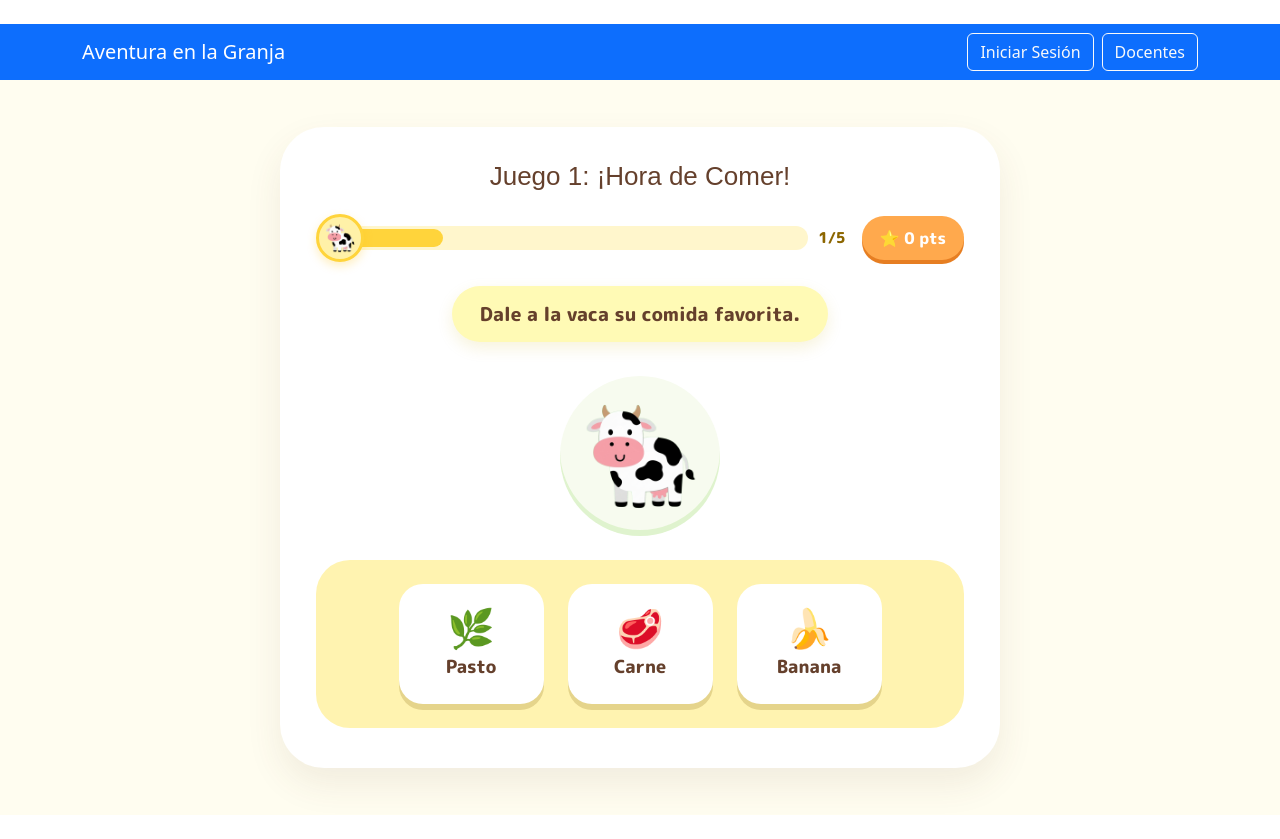
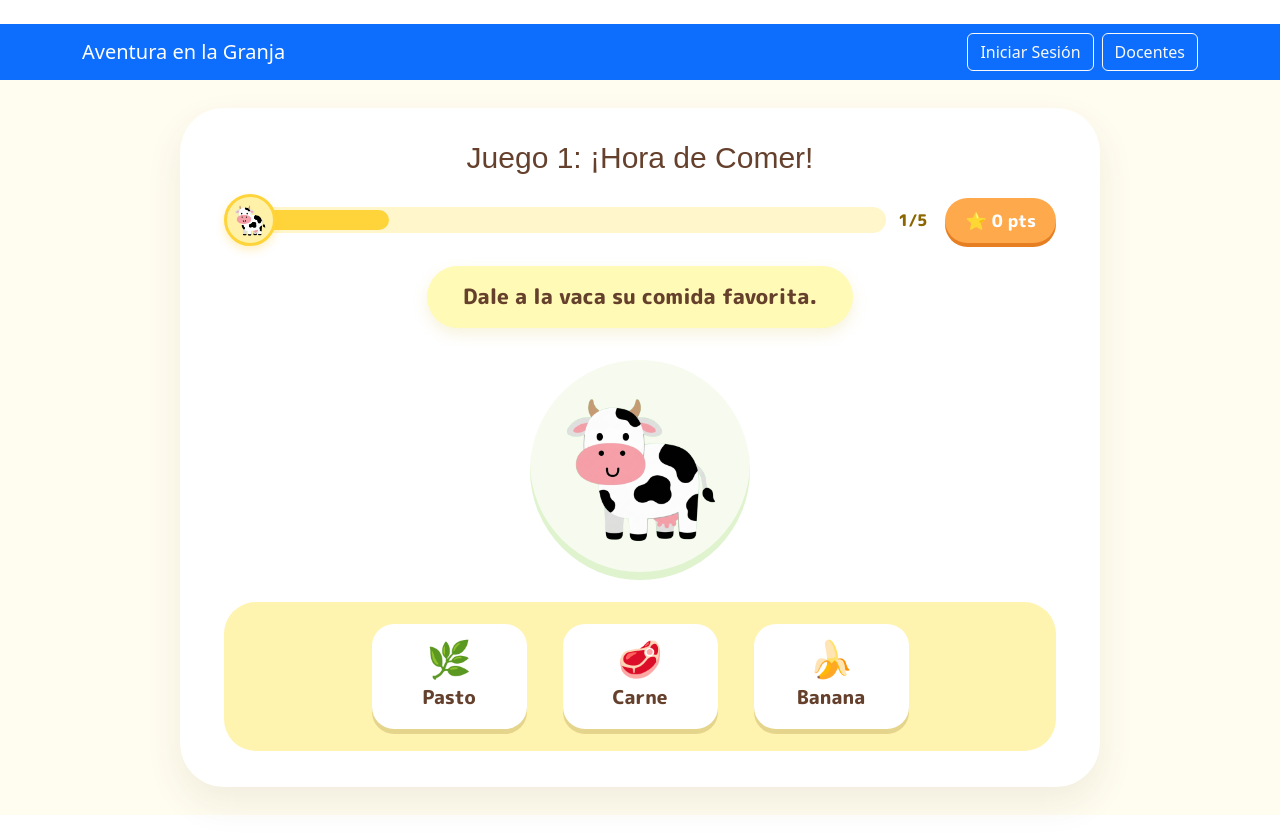
Before and after one commit to AlezzzGutierrez/Proyectofinal_grupo_4, a React (Vite) app in the folder fpwProyectoFinalReactGrupo4/: page /comida in a window 1280 px wide. Built offline with nearby package versions, Linux system fonts and the light colour scheme; a web font is replaced by a local one.

Commit message:
Gianella Gutierrez modifico tamaños de las cards

```diff
--- a/fpwProyectoFinalReactGrupo4/src/pages/JuegoComida.jsx
+++ b/fpwProyectoFinalReactGrupo4/src/pages/JuegoComida.jsx
@@ -48,7 +48,7 @@ export const JuegoComida = () => {
 
   return (
     <div className="juego-comida-wrapper">
-      <Container className="d-flex justify-content-center align-items-center py-4">
+      <Container fluid className="d-flex justify-content-center align-items-center py-4">
         <div className="juego-card">
           {/* Título del juego */}
           <h2 className="juego-titulo">Juego 1: ¡Hora de Comer!</h2>
--- a/fpwProyectoFinalReactGrupo4/src/pages/JuegoIntruso.jsx
+++ b/fpwProyectoFinalReactGrupo4/src/pages/JuegoIntruso.jsx
@@ -43,7 +43,7 @@ export const JuegoIntruso = () => {
   };
 
   return (
-    <div className="juego-intruso-wrapper">
+    <div fluid className="juego-intruso-wrapper">
       <Container className="d-flex justify-content-center align-items-center py-4">
         <div className="juego-card">
           {/* Título del juego */}
--- a/fpwProyectoFinalReactGrupo4/src/styles/JuegoComida.css
+++ b/fpwProyectoFinalReactGrupo4/src/styles/JuegoComida.css
@@ -8,22 +8,27 @@
   align-items: center;
 }
 
-/* Tarjeta principal blanca redondeada estilo app infantil */
+/* Tarjeta principal blanca redondeada ampliada */
 .juego-card {
   background-color: #FFFFFF;
-  width: 100%;
-  max-width: 680px;
+  width: 95%;
+  max-width: 920px;
+  min-height: auto;      /* Evita que se estire de más hacia abajo */
   border-radius: 44px;
-  padding: 34px 36px 40px 36px;
+  padding: 30px 44px 34px 44px;
   box-shadow: 0 16px 36px rgba(101, 64, 44, 0.09);
   text-align: center;
+
+  display: flex;
+  flex-direction: column;
+  justify-content: center;
 }
 
 .juego-titulo {
   font-family: 'Mochiy Pop One', sans-serif;
   color: #65402C;
-  font-size: 26px;
-  margin-bottom: 22px;
+  font-size: 32px;
+  margin-bottom: 18px;
 }
 
 /* ================= BARRA SUPERIOR ================= */
@@ -31,8 +36,8 @@
   display: flex;
   align-items: center;
   justify-content: space-between;
-  gap: 16px;
-  margin-bottom: 24px;
+  gap: 18px;
+  margin-bottom: 20px;
 }
 
 .progreso-contenedor {
@@ -43,15 +48,15 @@
 }
 
 .avatar-ronda {
-  width: 48px;
-  height: 48px;
+  width: 54px;
+  height: 54px;
   background-color: #FFF1A8;
   border: 3px solid #FFD43B;
   border-radius: 50%;
   display: flex;
   align-items: center;
   justify-content: center;
-  font-size: 26px;
+  font-size: 28px;
   z-index: 2;
   box-shadow: 0 4px 10px rgba(255, 193, 7, 0.25);
   flex-shrink: 0;
@@ -59,11 +64,11 @@
 
 .progreso-track {
   flex: 1;
-  height: 24px;
+  height: 28px;
   background-color: #FFF6CC;
   border-radius: 999px;
   margin-left: -14px;
-  padding: 3px;
+  padding: 4px;
   overflow: hidden;
 }
 
@@ -75,10 +80,10 @@
 }
 
 .texto-ronda {
-  margin-left: 10px;
+  margin-left: 12px;
   font-weight: 800;
   color: #8C6600;
-  font-size: 15px;
+  font-size: 17px;
   white-space: nowrap;
 }
 
@@ -86,8 +91,8 @@
   background-color: #FFA94D;
   color: #FFFFFF;
   font-weight: 800;
-  font-size: 16px;
-  padding: 10px 18px;
+  font-size: 18px;
+  padding: 11px 22px;
   border-radius: 999px;
   box-shadow: 0 4px 0 #E67E22;
   white-space: nowrap;
@@ -98,13 +103,14 @@
   background-color: #FFFAB5;
   color: #65402C;
   font-weight: 800;
-  font-size: 20px;
-  padding: 14px 30px;
+  font-size: 23px;
+  padding: 16px 40px;
   border-radius: 999px;
   display: inline-block;
+  align-self: center;
   max-width: 95%;
   box-shadow: 0 6px 16px rgba(201, 169, 0, 0.14);
-  margin-bottom: 18px;
+  margin-bottom: 16px;
 }
 
 /* ================= ANIMAL CENTRAL ================= */
@@ -112,22 +118,22 @@
   display: flex;
   justify-content: center;
   align-items: center;
-  margin: 14px 0 24px 0;
+  margin: 14px 0 22px 0;
 }
 
 .animal-circulo-fondo {
-  width: 160px;
-  height: 160px;
+  width: 220px;
+  height: 220px;
   background-color: #F7FBEF;
   border-radius: 50%;
   display: flex;
   align-items: center;
   justify-content: center;
-  box-shadow: inset 0 -6px 0 rgba(135, 215, 88, 0.22);
+  box-shadow: inset 0 -8px 0 rgba(135, 215, 88, 0.22);
 }
 
 .animal-emoji {
-  font-size: 92px;
+  font-size: 115px;
   line-height: 1;
   transition: transform 0.25s ease;
 }
@@ -139,10 +145,11 @@
 /* ================= FEEDBACK ================= */
 .feedback-pill {
   font-weight: 800;
-  font-size: 17px;
-  padding: 11px 24px;
+  font-size: 19px;
+  padding: 12px 28px;
   border-radius: 999px;
   display: inline-block;
+  align-self: center;
   margin-bottom: 18px;
 }
 
@@ -157,30 +164,32 @@
 }
 
 /* ================= BANDEJA INFERIOR Y BOTONES ================= */
+/* Bandeja inferior compacta en una sola fila */
 .bandeja-opciones {
   background-color: #FFF3B0;
-  padding: 16px;
-  border-radius: 32px;
+  padding: 16px 20px;
+  border-radius: 30px;
   display: flex;
   justify-content: center;
-  gap: 16px;
+  gap: 18px;
   flex-wrap: wrap;
 }
 
+/* Botones más compactos y proporcionados */
 .boton-ficha-comida {
   background-color: #FFFFFF;
   border: 3px solid transparent;
-  border-radius: 24px;
-  width: 145px;
-  min-height: 120px;
-  padding: 14px 10px;
+  border-radius: 22px;
+  width: 155px;
+  min-height: 105px;
+  padding: 12px 10px;
   display: flex;
   flex-direction: column;
   align-items: center;
   justify-content: center;
   gap: 6px;
   cursor: pointer;
-  box-shadow: 0 6px 0 #E5D48B;
+  box-shadow: 0 5px 0 #E5D48B;
   transition: all 0.15s ease;
 }
 
@@ -195,13 +204,13 @@
 }
 
 .ficha-emoji {
-  font-size: 38px;
+  font-size: 36px;
   line-height: 1;
 }
 
 .ficha-texto {
   font-weight: 800;
-  font-size: 18px;
+  font-size: 19px;
   color: #65402C;
 }
 
@@ -238,8 +247,8 @@
   border: none !important;
   border-radius: 999px !important;
   font-weight: 800 !important;
-  font-size: 18px !important;
-  padding: 12px 36px !important;
+  font-size: 20px !important;
+  padding: 14px 42px !important;
   box-shadow: 0 5px 0 #5BA835;
   transition: all 0.15s ease;
 }
@@ -264,8 +273,8 @@
 
 /* Imagen grande del animal protagonista en el centro */
 .animal-img {
-  width: 120px;
-  height: 120px;
+  width: 165px;
+  height: 165px;
   object-fit: contain;
   transition: transform 0.25s ease;
 }
--- a/fpwProyectoFinalReactGrupo4/src/styles/JuegoIntruso.css
+++ b/fpwProyectoFinalReactGrupo4/src/styles/JuegoIntruso.css
@@ -8,22 +8,27 @@
   align-items: center;
 }
 
-/* Tarjeta principal blanca redondeada */
+/* Tarjeta principal blanca redondeada ampliada y proporcionada */
 .juego-card {
   background-color: #FFFFFF;
-  width: 100%;
-  max-width: 720px;
+  width: 95%;
+  max-width: 920px;
+  min-height: auto;
   border-radius: 44px;
-  padding: 34px 36px 40px 36px;
+  padding: 32px 44px 36px 44px;
   box-shadow: 0 16px 36px rgba(101, 64, 44, 0.09);
   text-align: center;
+
+  display: flex;
+  flex-direction: column;
+  justify-content: center;
 }
 
 .juego-titulo {
   font-family: 'Mochiy Pop One', sans-serif;
   color: #65402C;
-  font-size: 26px;
-  margin-bottom: 22px;
+  font-size: 30px;
+  margin-bottom: 18px;
 }
 
 /* ================= BARRA SUPERIOR ================= */
@@ -31,8 +36,8 @@
   display: flex;
   align-items: center;
   justify-content: space-between;
-  gap: 16px;
-  margin-bottom: 24px;
+  gap: 18px;
+  margin-bottom: 20px;
 }
 
 .progreso-contenedor {
@@ -43,15 +48,15 @@
 }
 
 .avatar-ronda {
-  width: 48px;
-  height: 48px;
+  width: 52px;
+  height: 52px;
   background-color: #FFF1A8;
   border: 3px solid #FFD43B;
   border-radius: 50%;
   display: flex;
   align-items: center;
   justify-content: center;
-  font-size: 24px;
+  font-size: 26px;
   z-index: 2;
   box-shadow: 0 4px 10px rgba(255, 193, 7, 0.25);
   flex-shrink: 0;
@@ -59,7 +64,7 @@
 
 .progreso-track {
   flex: 1;
-  height: 24px;
+  height: 26px;
   background-color: #FFF6CC;
   border-radius: 999px;
   margin-left: -14px;
@@ -75,10 +80,10 @@
 }
 
 .texto-ronda {
-  margin-left: 10px;
+  margin-left: 12px;
   font-weight: 800;
   color: #8C6600;
-  font-size: 15px;
+  font-size: 16px;
   white-space: nowrap;
 }
 
@@ -86,8 +91,8 @@
   background-color: #FFA94D;
   color: #FFFFFF;
   font-weight: 800;
-  font-size: 16px;
-  padding: 10px 18px;
+  font-size: 17px;
+  padding: 10px 20px;
   border-radius: 999px;
   box-shadow: 0 4px 0 #E67E22;
   white-space: nowrap;
@@ -98,23 +103,24 @@
   background-color: #FFFAB5;
   color: #65402C;
   font-weight: 800;
-  font-size: 19px;
-  padding: 14px 28px;
+  font-size: 21px;
+  padding: 15px 36px;
   border-radius: 999px;
   display: inline-block;
+  align-self: center;
   max-width: 96%;
   box-shadow: 0 6px 16px rgba(201, 169, 0, 0.14);
-  margin-bottom: 20px;
+  margin-bottom: 18px;
 }
 
 /* ================= BANDEJA DE ANIMALES ================= */
 .bandeja-opciones {
   background-color: #FFF3B0;
-  padding: 24px 20px;
-  border-radius: 34px;
+  padding: 22px 26px;
+  border-radius: 32px;
   display: flex;
   justify-content: center;
-  gap: 24px;
+  gap: 36px;
   flex-wrap: wrap;
 }
 
@@ -127,8 +133,8 @@
 
 /* Ícono redondo de la imagen arriba del botón */
 .icono-redondo-animal {
-  width: 115px;
-  height: 115px;
+  width: 130px;
+  height: 130px;
   background-color: #FFFFFF;
   border-radius: 50%;
   border: 4px solid #FFE066;
@@ -139,7 +145,7 @@
   box-shadow: 0 6px 0 #E5D48B;
   transition: transform 0.2s ease;
   overflow: hidden;
-  padding: 12px;
+  padding: 14px;
 }
 
 .columna-animal:hover .icono-redondo-animal:not(.opcion-deshabilitada) {
@@ -153,20 +159,20 @@
 }
 
 .animal-icono-emoji {
-  font-size: 54px;
+  font-size: 62px;
   line-height: 1;
 }
 
-/* Botón blanco con el nombre del animal debajo */
+/* Botón blanco con el nombre del animal debajo (compacto y proporcionado) */
 .boton-ficha-animal {
   background-color: #FFFFFF;
   color: #65402C;
   border: 3px solid transparent;
   border-radius: 22px;
-  min-width: 140px;
+  min-width: 155px;
   padding: 10px 20px;
   font-weight: 800;
-  font-size: 19px;
+  font-size: 20px;
   cursor: pointer;
   box-shadow: 0 5px 0 #E5D48B;
   transition: all 0.15s ease;
@@ -205,10 +211,11 @@
 /* ================= FEEDBACK ================= */
 .feedback-pill {
   font-weight: 800;
-  font-size: 17px;
-  padding: 11px 24px;
+  font-size: 18px;
+  padding: 11px 26px;
   border-radius: 999px;
   display: inline-block;
+  align-self: center;
   margin-bottom: 10px;
 }
 
@@ -229,8 +236,8 @@
   border: none !important;
   border-radius: 999px !important;
   font-weight: 800 !important;
-  font-size: 18px !important;
-  padding: 12px 36px !important;
+  font-size: 19px !important;
+  padding: 12px 38px !important;
   box-shadow: 0 5px 0 #5BA835;
   transition: all 0.15s ease;
 }
```
Also changed, not shown: fpwProyectoFinalReactGrupo4/src/styles/Resultados.css (+21 -21 lines).
